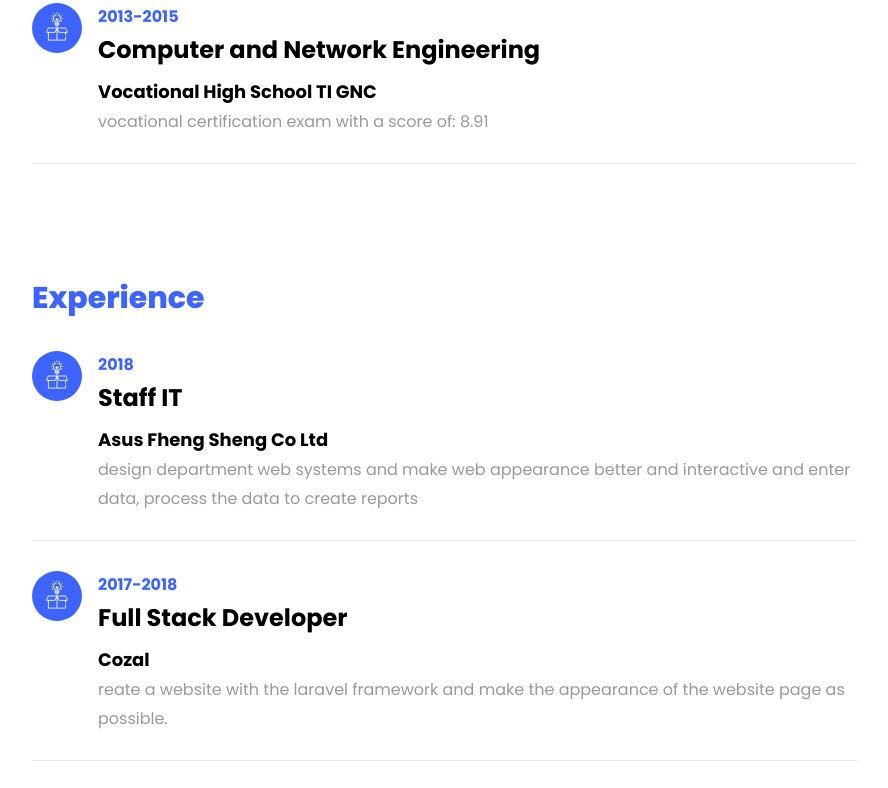
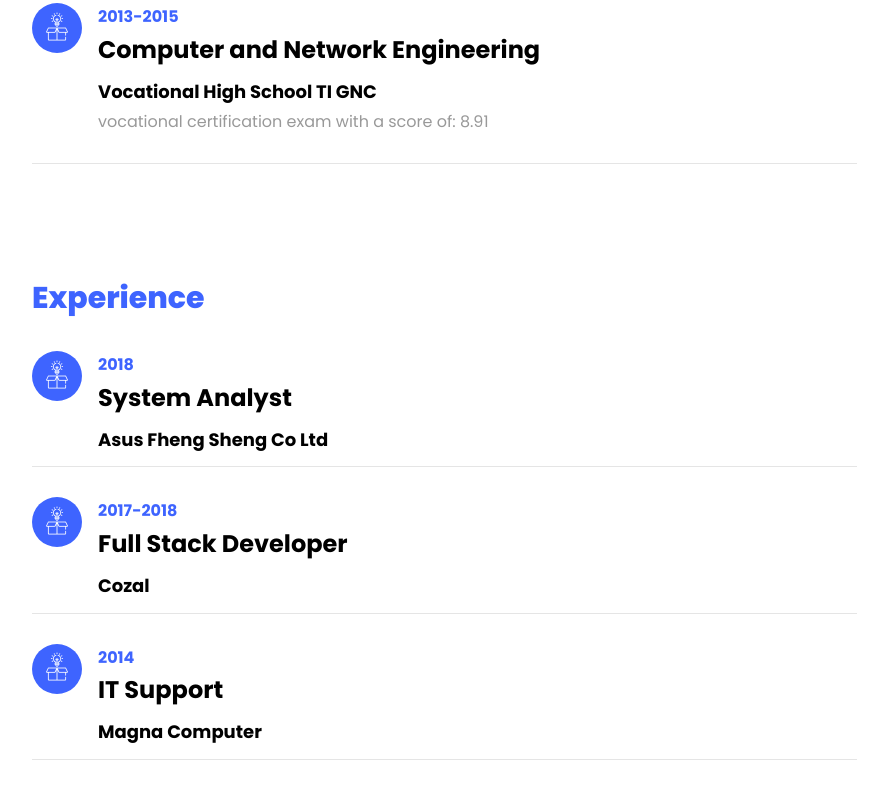
Before and after one commit to portofolioichsan/portofolioichsan.github.io, a plain HTML site: page index.html in a window 1280 px wide. Shown: the part 1962-2750 px from the top of the page, without its empty margins (338-1226 px from the left). Drawn offline with Linux system fonts and the light colour scheme; files whose address does not match are found by name.

Commit message:
Update index.html

```diff
--- a/index.html
+++ b/index.html
@@ -56,7 +56,7 @@
 								  <span
 								     class="txt-rotate"
 								     data-period="2000"
-								     data-rotate='[ "full stack Developer", "IT staff"]'></span>
+								     data-rotate='[ "System Analyst", "Web Developer"]'></span>
 								</h2>
 							</div>
             </div>
@@ -174,10 +174,8 @@
 					    	</div>
 					    	<div class="text pl-3">
 		    					<span class="date">2018</span>
-		    					<h2>Staff IT</h2>
+		    					<h2>System Analyst</h2>
 		    					<span class="position">Asus Fheng Sheng Co Ltd</span>
-		    					<p>design department web systems and make web appearance better and interactive
-							and enter data, process the data to create reports</p>
 		    				</div>
 	    				</div>
 	    				<div class="resume-wrap d-flex ftco-animate">
@@ -188,7 +186,6 @@
 		    					<span class="date">2017-2018</span>
 		    					<h2>Full Stack Developer</h2>
 		    					<span class="position">Cozal</span>
-		    					<p>reate a website with the laravel framework and make the appearance of the website page as possible.</p>
 		    				</div>
 	    				</div>
 	    				<div class="resume-wrap d-flex ftco-animate">
@@ -199,7 +196,6 @@
 		    					<span class="date">2014</span>
 		    					<h2>IT Support</h2>
 		    					<span class="position">Magna Computer</span>
-		    					<p>epairing computer devices, installing internet networks, creating a simple web with html, css and java scrip.</p>
 		    				</div>
 	    				</div>
 					  </div>
```
